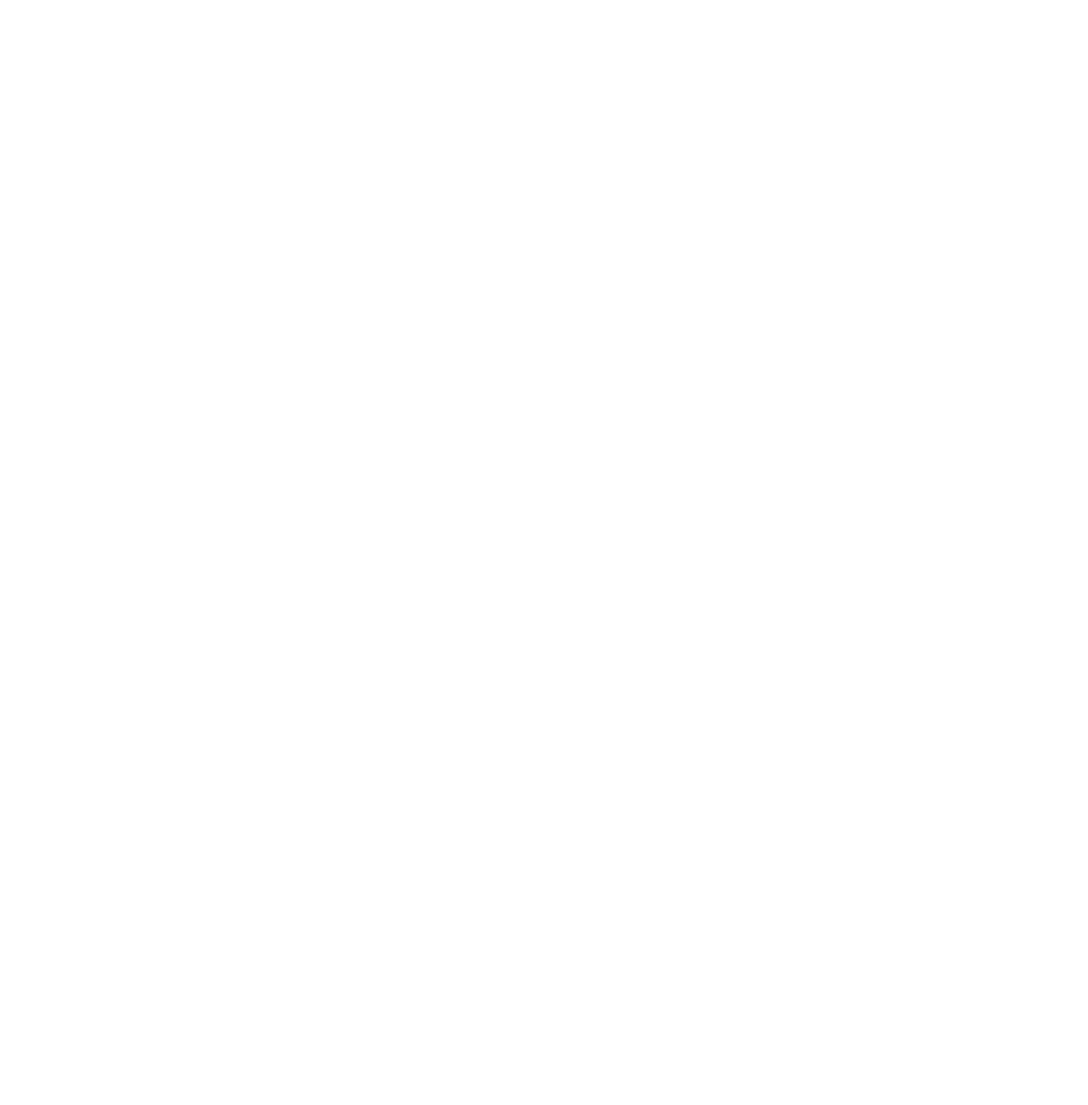
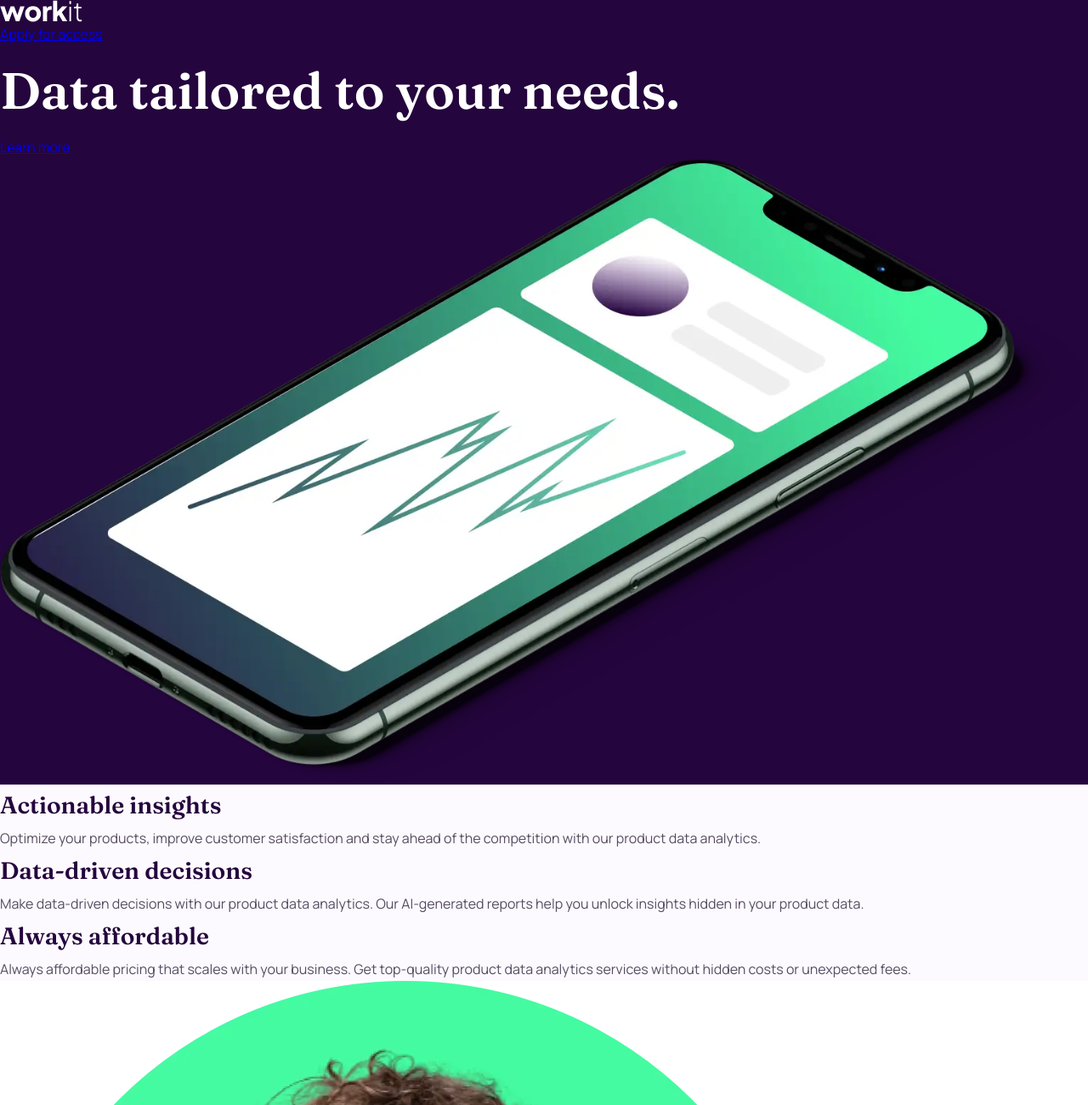
Before and after one commit to danadotcodes/frontend-mentor-workit-landing, a plain HTML site: page index.html in a window 1280 px wide. Shown: the top 1300 px of the page at 85% size. Before the commit the page ends 800 px from the top, so only its background shows below. Drawn offline with Linux system fonts and the light colour scheme.

Commit message:
Added HTML

```diff
--- a/index.html
+++ b/index.html
@@ -14,59 +14,105 @@
       href="images/favicon-32x32.png"
     />
     <!-- Fonts -->
-    <link rel="preconnect" href="https://fonts.googleapis.com">
-    <link rel="preconnect" href="https://fonts.gstatic.com" crossorigin>
-    <link href="https://fonts.googleapis.com/css2?family=Fraunces:wght@600&family=Manrope:wght@400;700&display=swap" rel="stylesheet">
+    <link rel="preconnect" href="https://fonts.googleapis.com" />
+    <link rel="preconnect" href="https://fonts.gstatic.com" crossorigin />
+    <link
+      href="https://fonts.googleapis.com/css2?family=Fraunces:wght@600&family=Manrope:wght@400;700&display=swap"
+      rel="stylesheet"
+    />
     <!-- CSS -->
     <link rel="stylesheet" href="style.css" />
     <title>Workit Landing Page</title>
   </head>
   <body>
-    <header>
-      <nav></nav>
+    <header class="primary-header | background-primary-400">
+      <div class="container">
+        <a href="#"><img src="images/logo-light.svg" alt="Workit logo" /></a>
+        <a href="#">Apply for access</a>
+      </div>
     </header>
     <main>
-      <section></section>
-      <section></section>
+      <section class="hero">
+        <div class="container | background-primary-400">
+          <h1 class="ff-accent fw-semi-bold fs-primary-heading">
+            Data tailored to your needs.
+          </h1>
+          <a href="#">Learn more</a>
+          <img
+            src="images/image-hero.webp"
+            alt="Stylized illustration of a smartphone displaying data and graph"
+          />
+        </div>
+        <div class="container | background-primary-100">
+          <ul class="features-list" role="list">
+            <li>
+              <h3
+                class="ff-accent fw-semi-bold fs-sub-heading text-primary-400"
+              >
+                Actionable insights
+              </h3>
+              <p class="text-neutral-400">
+                Optimize your products, improve customer satisfaction and stay
+                ahead of the competition with our product data analytics.
+              </p>
+            </li>
+            <li>
+              <h3
+                class="ff-accent fw-semi-bold fs-sub-heading text-primary-400"
+              >
+                Data-driven decisions
+              </h3>
+              <p class="text-neutral-400">
+                Make data-driven decisions with our product data analytics. Our
+                AI-generated reports help you unlock insights hidden in your
+                product data.
+              </p>
+            </li>
+            <li>
+              <h3
+                class="ff-accent fw-semi-bold fs-sub-heading text-primary-400"
+              >
+                Always affordable
+              </h3>
+              <p class="text-neutral-400">
+                Always affordable pricing that scales with your business. Get
+                top-quality product data analytics services without hidden costs
+                or unexpected fees.
+              </p>
+            </li>
+          </ul>
+        </div>
+      </section>
+      <section class="cta">
+        <div class="container">
+          <img
+            src="images/image-founder.webp"
+            alt="Workit Founder Louis Graham"
+          />
+          <div class="background-primary-400">
+            <h2 class="ff-accent fw-semi-bold fs-secondary-heading">
+              Be the first to test
+            </h2>
+            <p>
+              Hi, I'm Louis Graham, the founder of the company. Book a demo call
+              with me to become a beta tester for our app and kickstart your
+              company. Apply for access below and I'll be in touch to schedule a
+              call.
+            </p>
+            <a href="#">Apply for access</a>
+          </div>
+        </div>
+      </section>
     </main>
-    <footer></footer>
-    <!-- <script src="script.js"></script> -->
+    <footer>
+      <div class="container">
+        <a href="#"><img src="images/logo-dark.svg" alt="Workit logo" /></a>
+        <ul aria-label="Social links" role="list">
+          <li><a aria-label="Facebook" href="#"></a></li>
+          <li><a aria-label="Twitter" href="#"></a></li>
+          <li><a aria-label="Instagram" href="#"></a></li>
+        </ul>
+      </div>
+    </footer>
   </body>
 </html>
-
-<!--
-  Apply for access
-
-  Data tailored to your needs.
-
-  Learn more
-
-  1
-
-  Actionable insights
-
-  Optimize your products, improve customer satisfaction and stay ahead of the competition
-  with our product data analytics.
-
-  2
-
-  Data-driven decisions
-
-  Make data-driven decisions with our product data analytics. Our AI-generated reports help
-  you unlock insights hidden in your product data.
-
-  3
-
-  Always affordable
-
-  Always affordable pricing that scales with your business. Get top-quality product data
-  analytics services without hidden costs or unexpected fees.
-
-  Be the first to test
-
-  Hi, I'm Louis Graham, the founder of the company. Book a demo call with me to become a
-  beta tester for our app and kickstart your company. Apply for access below and I’ll be
-  in touch to schedule a call.
-
-  Apply for access
- -->
--- a/style.css
+++ b/style.css
@@ -74,6 +74,7 @@
 
 * {
   margin: 0;
+  padding: 0;
 }
 
 html,
@@ -82,7 +83,7 @@ body {
 }
 
 body {
-  line-height: 1.5;
+  line-height: 1.75;
   -webkit-font-smoothing: antialiased;
 }
 
@@ -109,16 +110,8 @@ select {
 
 /* ----- UTILITIES ----- */
 
-.fs-primary-heading {
-  font-size: var(--fs-primary-heading);
-}
-
-.fs-secondary-heading {
-  font-size: var(--fs-secondary-heading);
-}
-
-.fs-sub-heading {
-  font-size: var(--fs-sub-heading);
+.ff-accent {
+  font-family: var(--ff-accent);
 }
 
 .fw-regular {
@@ -133,16 +126,24 @@ select {
   font-weight: var(--fw-bold);
 }
 
+.fs-primary-heading {
+  font-size: var(--fs-primary-heading);
+}
+
+.fs-secondary-heading {
+  font-size: var(--fs-secondary-heading);
+}
+
+.fs-sub-heading {
+  font-size: var(--fs-sub-heading);
+}
+
 .text-primary-400 {
   color: var(--clr-primary-400);
 }
 
 .text-accent-400 {
   color: var(--clr-accent-400);
-}
-
-.text-neutral-100 {
-  color: var(--clr-neutral-100);
 }
 
 .text-neutral-400 {
@@ -170,7 +171,7 @@ select {
 body {
   font-size: var(--fs-body);
   font-family: var(--ff-body);
-  color: var(--clr-neutral-400);
+  color: var(--clr-neutral-100);
 }
 
 /* ----- BUTTONS ----- */
```
